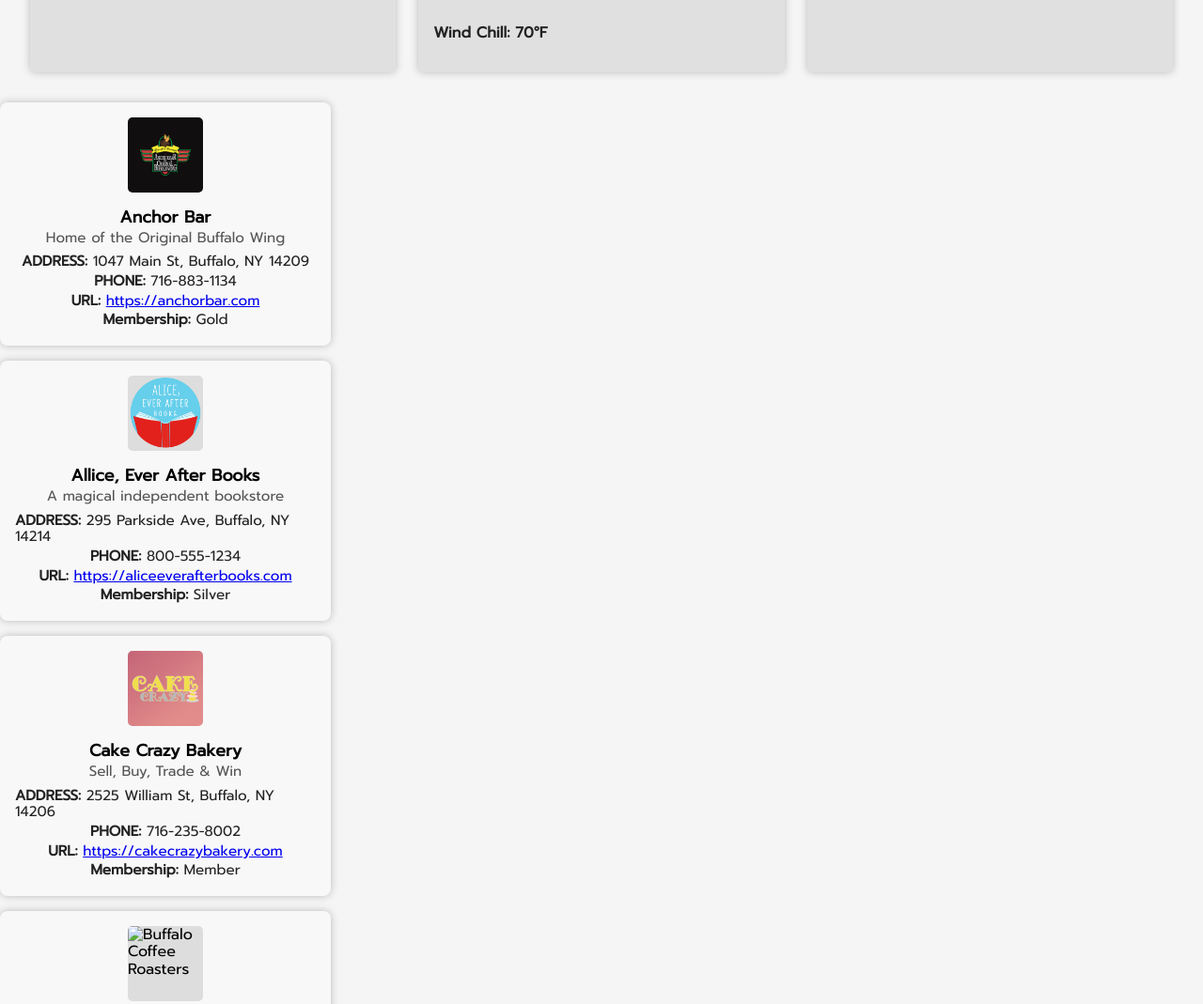
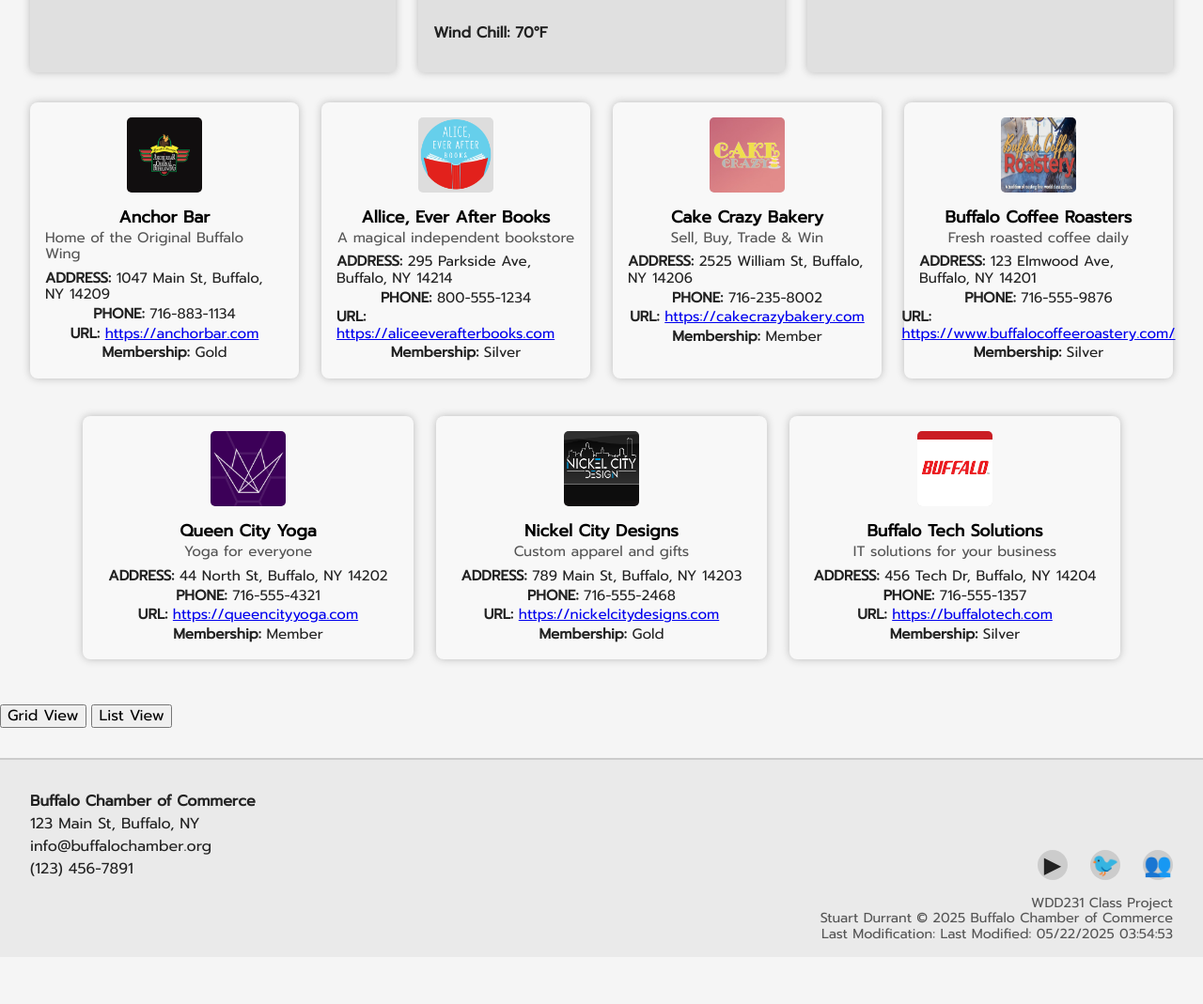
Before and after one commit to sdurrans/wdd231, a plain HTML site: page chamber/directory.html in a window 1280 px wide. Shown: the part 932-2001 px from the top of the page at 94% size. After the commit the page ends 1951 px from the top, so only its background shows below. Drawn offline with Linux system fonts and the light colour scheme; a web font is replaced by a local one.

Commit message:
business cards image updates

```diff
--- a/chamber/data/members.json
+++ b/chamber/data/members.json
@@ -30,7 +30,7 @@
     "name": "Buffalo Coffee Roasters",
     "address": "123 Elmwood Ave, Buffalo, NY 14201",
     "phone": "716-555-9876",
-    "website": "https://buffalocoffee.com",
+    "website": "https://www.buffalocoffeeroastery.com/",
     "image": "buffalocoffee.png",
     "membership": 2,
     "description": "Fresh roasted coffee daily"
--- a/chamber/scripts/directory.js
+++ b/chamber/scripts/directory.js
@@ -22,7 +22,7 @@
 function displayMembers(members, view) {
   const container = document.querySelector('.Business');
   container.innerHTML = '';
-  container.className = 'Business' + view;
+  container.className = 'Business ${view}';
 
   members.forEach(member => {
     const card = document.createElement('div');
@@ -41,8 +41,11 @@
 }
 
 // Toggle view
-document.getElementById('grid-btn').addEventListener('click', () => getMembersWithView('grid'));
-document.getElementById('list-btn').addEventListener('click', () => getMembersWithView('list'));
+document.addEventListener('DOMContentLoaded', () => {
+  document.getElementById('grid-btn').addEventListener('click', () => getMembersWithView('grid'));
+  document.getElementById('list-btn').addEventListener('click', () => getMembersWithView('list'));
+});
+
 
 async function getMembersWithView(view) {
   const response = await fetch('data/members.json');
--- a/chamber/styles/directory.css
+++ b/chamber/styles/directory.css
@@ -238,26 +238,36 @@
 
 /* Media Queries */
 @media (max-width: 700px) {
-    header, .footer-info, .footer-social, .footer-meta {
+
+    header,
+    .footer-info,
+    .footer-social,
+    .footer-meta {
         flex-direction: column;
         align-items: flex-start;
     }
+
     .Hero {
         min-height: 120px;
     }
+
     .Windows {
         grid-template-columns: 1fr;
     }
+
     .Business {
         flex-direction: column;
         align-items: stretch;
     }
+
     .business-card {
         max-width: 100%;
     }
-    main > h1 {
+
+    main>h1 {
         margin-left: 1rem;
     }
+
     header nav ul {
         display: none;
         flex-direction: column;
@@ -268,24 +278,29 @@
         width: 200px;
         box-shadow: 0 2px 8px #bbb;
     }
+
     header nav ul.open {
         display: flex;
     }
+
     #menu-toggle {
         display: block;
     }
 }
 
 .Business.list {
+    display: flex;
     flex-direction: column;
     align-items: stretch;
 }
+
 .Business.list .business-card {
     max-width: 100%;
     flex-direction: row;
     align-items: flex-start;
     text-align: left;
 }
+
 .Business.list .business-card img {
     margin-right: 1rem;
     margin-bottom: 0;
```
Also changed, not shown: chamber/images/buffalocoffee.png (added), chamber/images/buffalotech.png (added), chamber/images/nickelcitydesigns.png (added), chamber/images/queencityyoga.png (added). Lines whose indentation alone changed are shown as unchanged.
